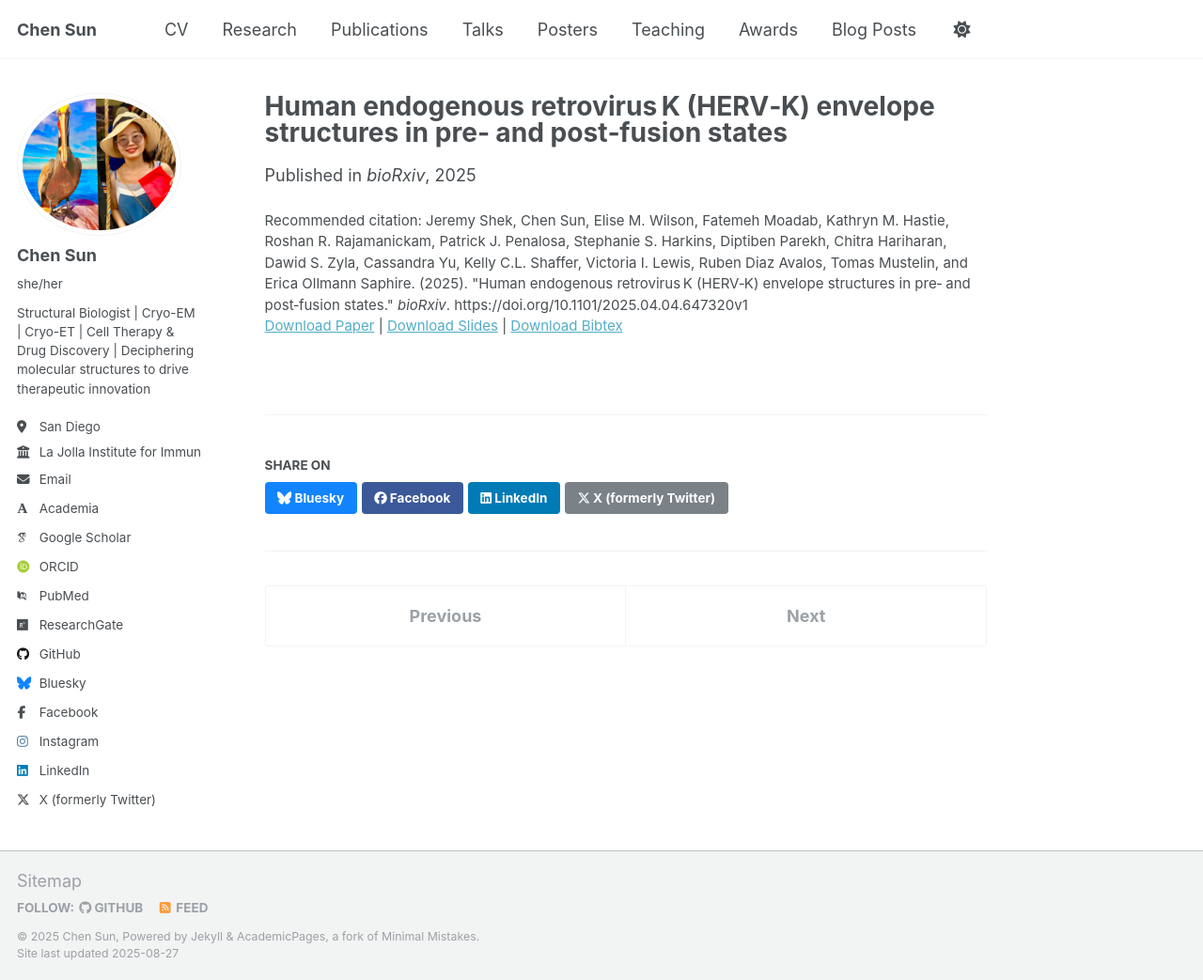
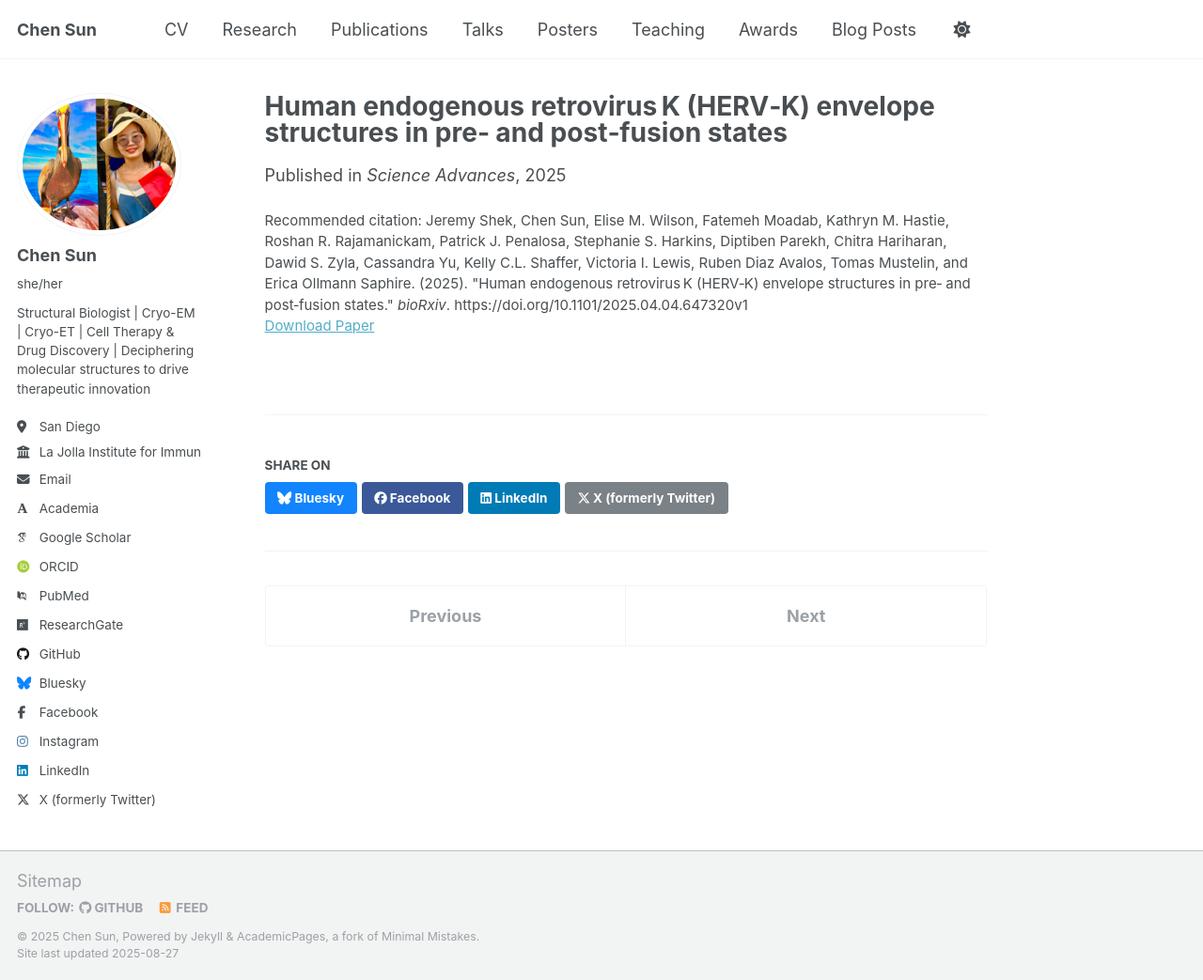
Before and after one commit to sun647/sun647.github.io, a Jekyll site: the page built from _publications/HERVK.md, in a window 1280 px wide and 1043 px high. Shown: the whole window at 94% size. Built offline with Jekyll 4.4.1, drawn with Linux system fonts in a browser that asks for light colours; some web fonts are replaced; a script that is not in the unit is left out.

Commit message:
Update HERVK.md

```diff
--- a/_publications/HERVK.md
+++ b/_publications/HERVK.md
@@ -4,10 +4,8 @@ collection: publications
 category: manuscripts
 permalink: /publication/2025-human-endogenous-retrovirus-k-herv-k-envelope-structures-in-pre-and-post-fusion-states
 excerpt: 'Cryo‑EM structures of HERV‑K envelope in both pre‑ and post‑fusion conformations complexed with novel monoclonal antibodies.'
-date: 2025-04-01  # precise day not available from bioRxiv summary
-venue: 'bioRxiv'
-slidesurl: ''
-paperurl: '/files/HERVK-bioRxiv.pdf'
-bibtexurl: ''
+date: 2025-08-27  # precise day not available from bioRxiv summary
+venue: 'Science Advances'
+paperurl: '/files/HERVK.pdf'
 citation: 'Jeremy Shek, Chen Sun, Elise M. Wilson, Fatemeh Moadab, Kathryn M. Hastie, Roshan R. Rajamanickam, Patrick J. Penalosa, Stephanie S. Harkins, Diptiben Parekh, Chitra Hariharan, Dawid S. Zyla, Cassandra Yu, Kelly C.L. Shaffer, Victoria I. Lewis, Ruben Diaz Avalos, Tomas Mustelin, and Erica Ollmann Saphire. (2025). &quot;Human endogenous retrovirus K (HERV‑K) envelope structures in pre‑ and post‑fusion states.&quot; <i>bioRxiv</i>. https://doi.org/10.1101/2025.04.04.647320v1'
 ---
```
